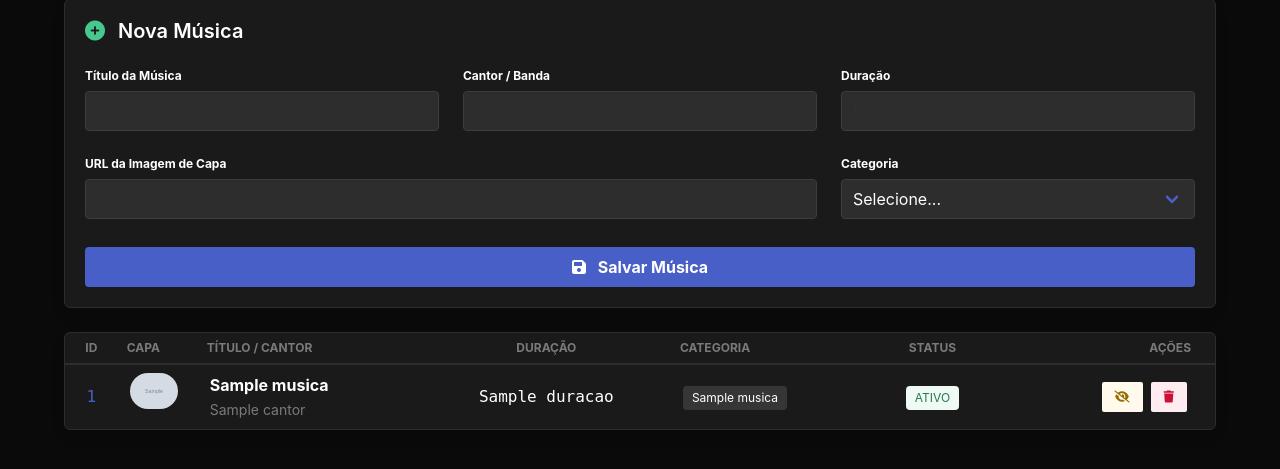
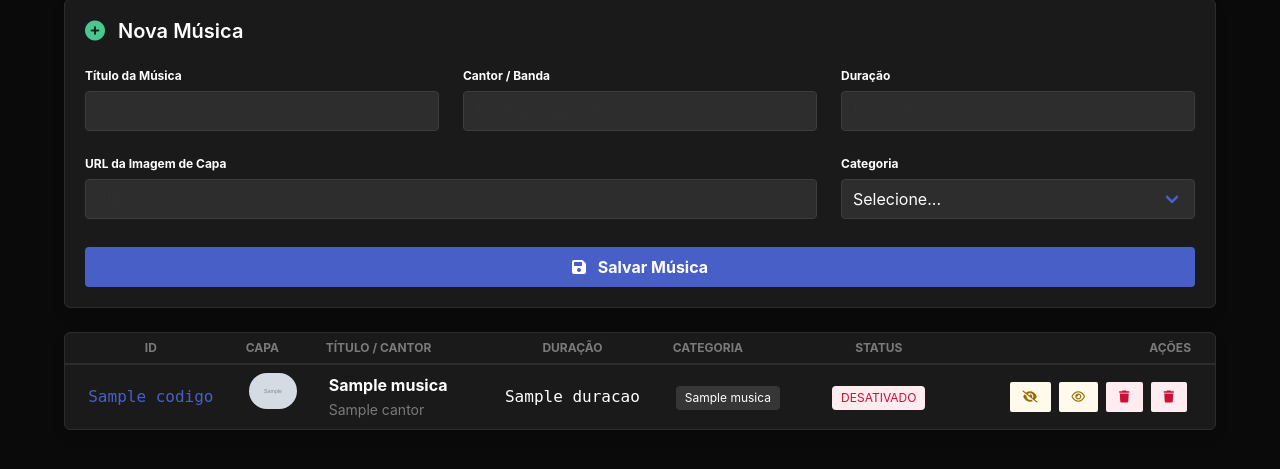
Before and after one commit to Helena-Rosa/letube, a Flask app: template templates/administracao.html in a window 1280 px wide. Shown: the part 149-618 px from the top of the page. Run offline with Flask 3, Linux system fonts and the light colour scheme; the template is opened without the code that fills it: most values are stand-ins (such as "Sample title", 1, 10 or a date in 2020); grey boxes marked "Sample" are stand-in pictures.

Commit message:
ADD: ativar

```diff
--- a/app.py
+++ b/app.py
@@ -1,7 +1,7 @@
 from flask import Flask, render_template, redirect, request
 import random
 import mysql.connector
-from model.musica import recuperar_musicas, salvar_musica
+from model.musica import recuperar_musicas, salvar_musica, deletar, ativar
 from model.genero import recuperar_generos
 
 
@@ -38,6 +38,18 @@ def api_inserir_musica():
         return "ERRO AO ADICIONAR MUSICA"
 
 
+@app.route("/musica/delete/<codigo>")
+def excluir_musica(codigo):
+    deletar(codigo)
+    return redirect("/admin")
+
+
+@app.route("/musica/ativar/<codigo>")
+def pag_ativar(codigo):
+    ativar(codigo)
+    return redirect("/admin")
+
+
 
 
 
--- a/migrate/estrutura_bd.sql
+++ b/migrate/estrutura_bd.sql
@@ -21,5 +21,6 @@ CREATE TABLE IF NOT EXISTS music (
  nome VARCHAR(50),
  url_imagem VARCHAR(255),
  nome_genero VARCHAR(30),
+    ativo bool default 0 ,
  CONSTRAINT fk_music FOREIGN KEY (nome_genero) REFERENCES genero(nome)
 );
--- a/templates/administracao.html
+++ b/templates/administracao.html
@@ -125,7 +125,7 @@
                 <tbody>
                     {% for musica in musicas %}
                     <tr>
-                        <td class="has-text-centered has-text-link is-family-monospace">1</td>
+                        <td class="has-text-centered has-text-link is-family-monospace">{{musica.codigo}}</td>
                         <td style="width: 80px;">
                             <figure class="image is-48x48">
                                 <img src={{musica.url_imagem}} class="is-rounded" style="object-fit: cover;">
@@ -138,16 +138,29 @@
                         <td class="is-family-monospace has-text-centered">{{musica.duracao}}</td>
                         <td><span class="tag is-dark">{{musica.nome_genero}}</span></td>
                         <td class="has-text-centered">
+                            {% if musica.ativo %}
                             <span class="tag is-success is-light">ATIVO</span>
+                            {%else%}
+                            <span class="tag is-danger is-light">DESATIVADO</span>
+                            {% endif %}
                         </td>
                         <td class="has-text-right px-5">
                             <div class="buttons is-right">
                                 <button class="button is-small is-warning is-light" title="Desativar">
                                     <i class="fa-solid fa-eye-slash"></i>
                                 </button>
-                                <button class="button is-small is-danger is-light" title="Excluir">
+
+                                <button class="button is-small is-warning is-light" title="Ativar">
+                                    <i class="fa-regular fa-eye"></i>
+                                </button>
+
+                                <a href="/musica/delete/{{musica.codigo}}" class="button is-small is-danger is-light" title="Excluir">
                                     <i class="fa-solid fa-trash"></i>
-                                </button>
+                                </a>
+
+                                <a href="/musica/delete/{{musica.codigo}}" class="button is-small is-danger is-light" title="Excluir">
+                                    <i class="fa-solid fa-trash"></i>
+                                </a>
                             </div>
                         </td>
                     </tr>
--- a/teste.py
+++ b/teste.py
@@ -1,3 +1,3 @@
-from model.musica import salvar_musica
+from model.musica import ativar
 
-salvar_musica ("Alicia Keys", "3:30", "if i ain't got you", "Pop", "https://m.media-amazon.com/images/I/51KfxiFt99L.jpg")
+ativar (4, True)
```
Also changed, not shown: model/musica.py (+18 -1 lines).
